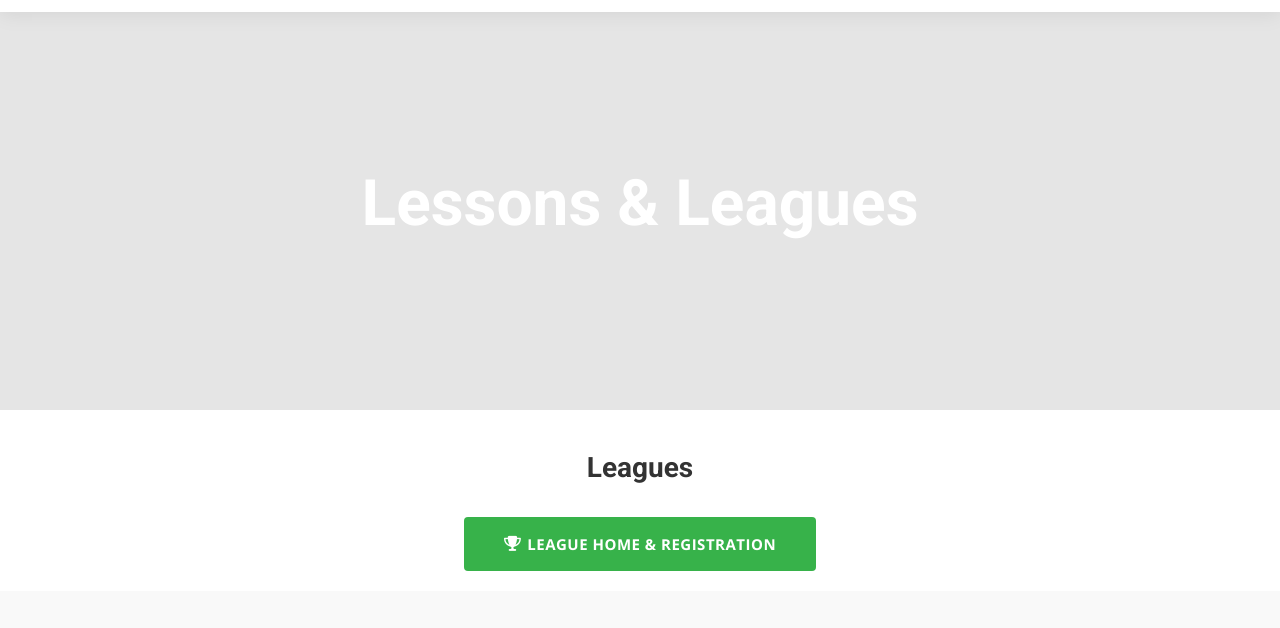
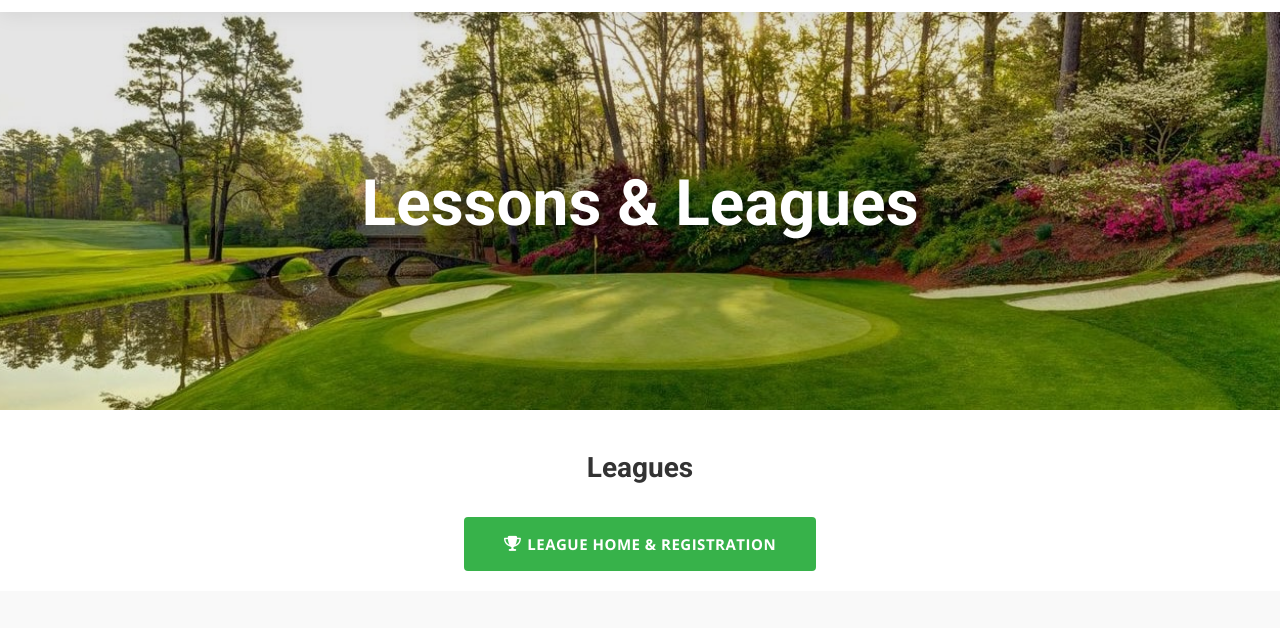
Before and after one commit to NJ-Developments/golfcove, a plain HTML site: page lessons-leagues.html in a window 1280 px wide. Shown: the part 164-792 px from the top of the page. Drawn offline with nearby package versions, Linux system fonts and the light colour scheme.

Commit message:
Fix banner image extension to .jpg

```diff
--- a/lessons-leagues.html
+++ b/lessons-leagues.html
@@ -68,7 +68,7 @@
     </header>
 
     <!-- Page Hero -->
-    <section class="memberships-hero" style="background: linear-gradient(rgba(0, 0, 0, 0.1), rgba(0, 0, 0, 0.1)), url('images/Augusta4_-min.png') center/cover no-repeat;">
+    <section class="memberships-hero" style="background: linear-gradient(rgba(0, 0, 0, 0.1), rgba(0, 0, 0, 0.1)), url('images/Augusta4_-min.jpg') center/cover no-repeat;">
         <div class="container">
             <h1>Lessons & Leagues</h1>
         </div>
```
